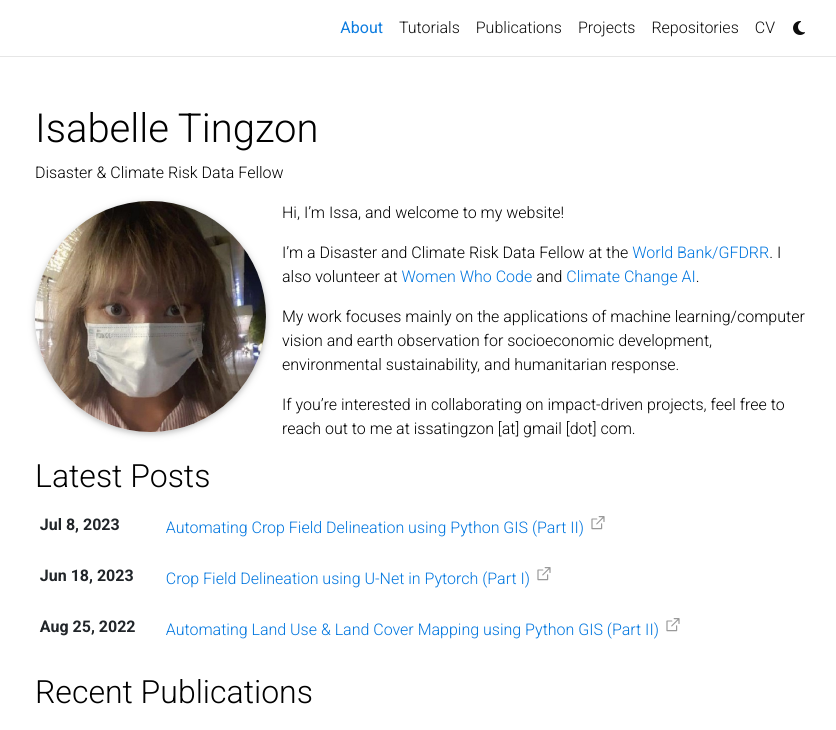
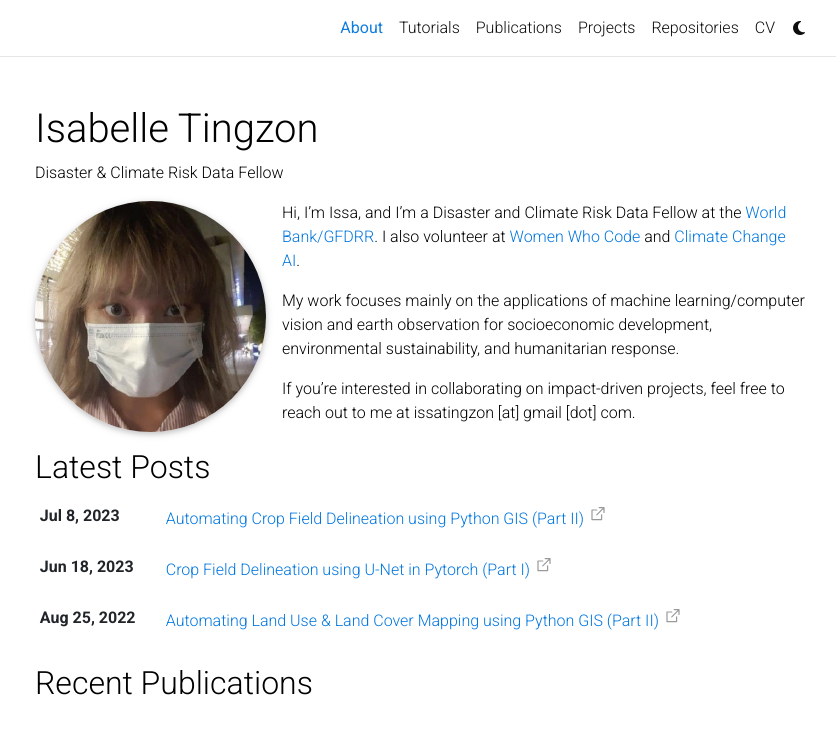
Before and after one commit to issa-tingzon/issa-tingzon.github.io, a Jekyll site: the page built from _pages/about.md, in a window 1280 px wide and 1009 px high, cut to the strip 0-730 px from the top of the window. Shown: the whole strip, without its empty margins (220-1056 px from the left). Built offline with Jekyll 4.4.1, drawn with Linux system fonts in a browser that asks for light colours; full-size pictures stand in for the smaller copies a plugin makes; comment, search, counter and statistics services are not loaded; a style sheet for code colours, icons or effects is not loaded.

Commit message:
Update about page

```diff
--- a/_pages/about.md
+++ b/_pages/about.md
@@ -16,9 +16,7 @@ selected_papers: true # includes a list of papers marked as "selected={true}"
 social: true  # includes social icons at the bottom of the page
 ---
 
-Hi, I'm Issa, and welcome to my website!
-
-I'm a Disaster and Climate Risk Data Fellow at the <a href='https://www.gfdrr.org/en'>World Bank/GFDRR</a>. I also volunteer at <a href='https://www.womenwhocode.com/manila/about'>Women Who Code</a> and <a href='https://www.climatechange.ai/'>Climate Change AI</a>.
+Hi, I'm Issa, and I'm a Disaster and Climate Risk Data Fellow at the <a href='https://www.gfdrr.org/en'>World Bank/GFDRR</a>. I also volunteer at <a href='https://www.womenwhocode.com/manila/about'>Women Who Code</a> and <a href='https://www.climatechange.ai/'>Climate Change AI</a>.
 
 My work focuses mainly on the applications of machine learning/computer vision and earth observation for socioeconomic development, environmental sustainability, and humanitarian response.
 
```
